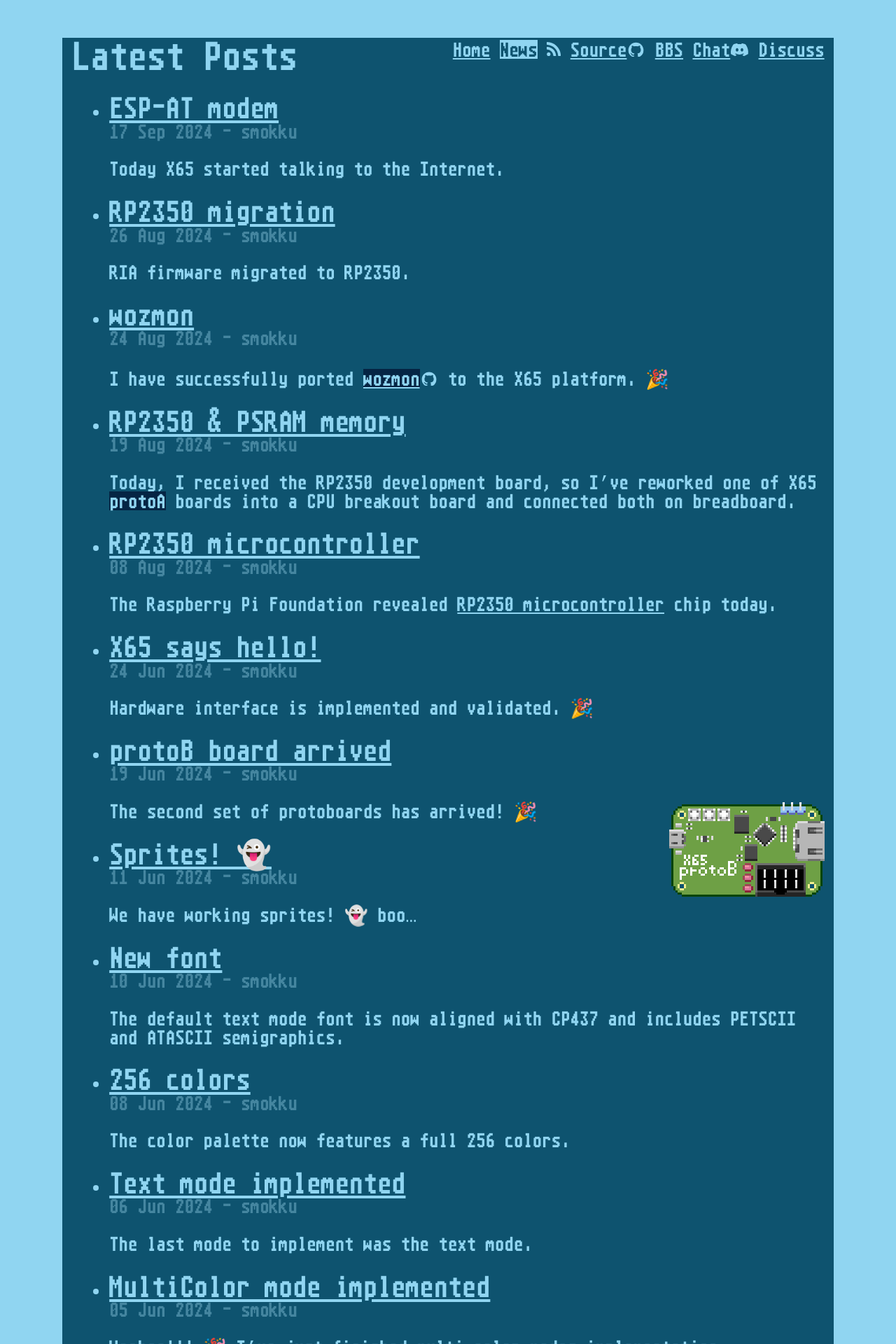
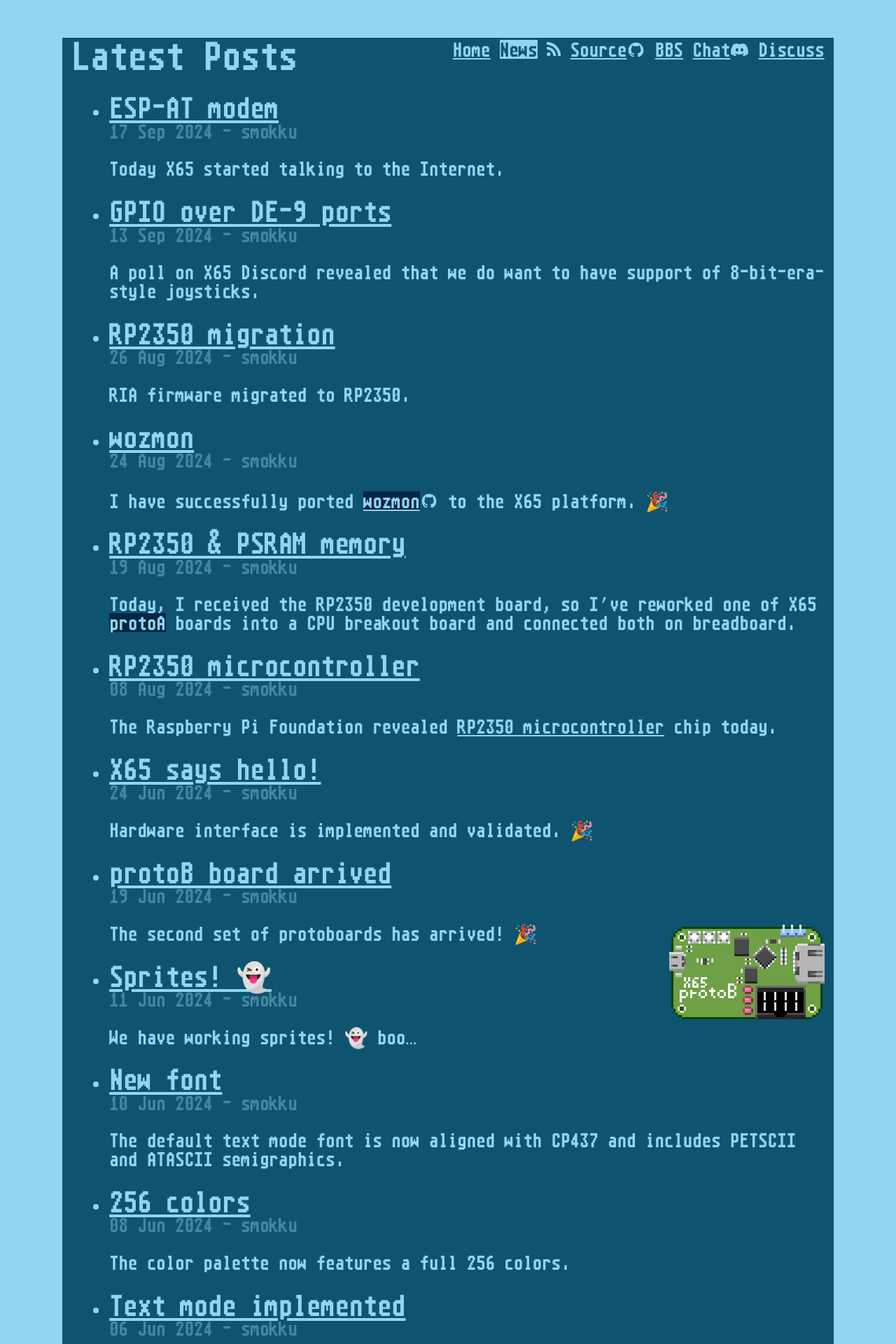
Before and after one commit to X65/x65.github.io, a Jekyll site: the page built from news.html, in a window 1280 px wide. Shown: the top 1920 px of the page at 70% size. Built offline with Jekyll 4.4.1, drawn with Linux system fonts in a browser that asks for light colours; some web fonts are replaced; part of the change alters nothing that is shown.

Commit message:
DE-9 joysticks

```diff
--- /dev/null
+++ b/_posts/2024-09-13-DE9-GPIO.md
@@ -0,0 +1,35 @@
+---
+title: GPIO over DE-9 ports
+category: news
+author: smokku
+---
+
+A poll on X65 Discord revealed that we do want to have support of 8-bit-era-style joysticks.
+
+Even with recent RP2350 migration, we do not have 10 GPIO pins to spare,
+so we need a general-purpose I/O chip connected to the CPU's address space.
+
+One option is to take the venerable [VIA][1] chip and connect it to CPU bus.
+
+There are two problems with that:
+
+1. X65 runs on [non-monothonic clock]({% post_url 2024-03-07-VAB-memory-optimization %})
+   and VIA will not tolerate it - internal clocks will go awry.
+2. The chip is _expensive_… - almost as expensive as CPU.
+
+[1]: https://en.wikipedia.org/wiki/WDC_65C22
+
+Other option is to use a modern GPIO extender chip with a modern serial bus.
+There is a good candidate: [MCP23X17][2] series. This device family provides 16-bit,
+general purpose parallel I/O expansion for I2C or SPI bus, that can be split
+into two 8-bit GPIO ports.
+
+This is perfect. We can have two 9-pin (8 bits + GND) joysticks ports,
+that can be configured to handle any controller type with [all kinds of standards][3].
+
+[2]: https://www.microchip.com/en-us/product/MCP23017
+[3]: http://wiki.icomp.de/wiki/DE-9_Joystick
+
+![DE-9 joysticks schematic](/media/2024-09-13_joy-schematic.png)
+
+Additionally, this setup allows the ports to function as a GPIO connector for various user devices.
--- a/assets/style.css
+++ b/assets/style.css
@@ -67,10 +67,10 @@ nav a.nav-active {
   color: var(--main-bg-color);
   text-decoration: none;
 }
-ul {
+ul, ol {
   padding-left: 2em;
 }
-li {
+ul > li {
   list-style-type: disc;
 }
 code.language-plaintext {
```
Also changed, not shown: media/2024-09-13_joy-schematic.png (added).
